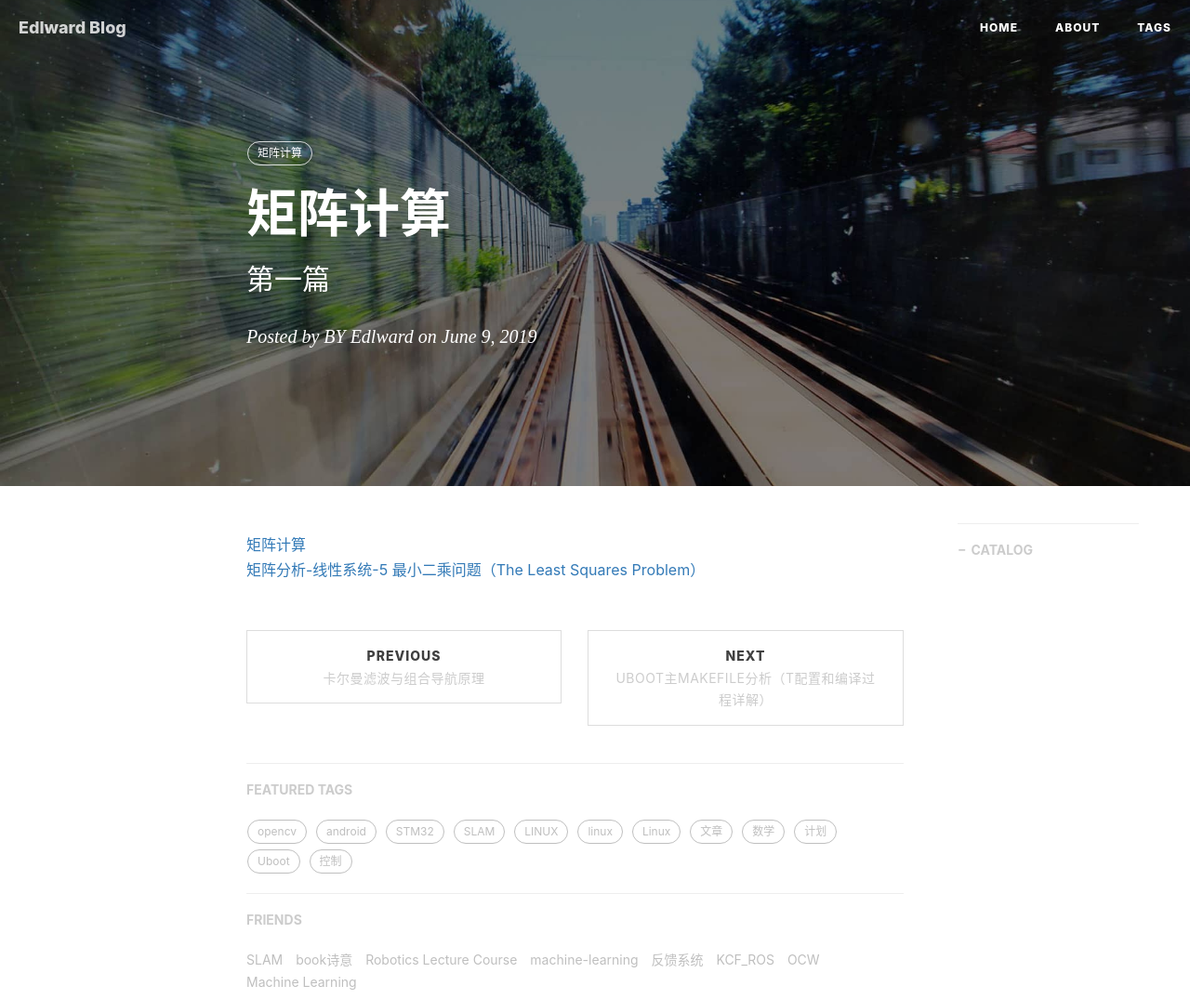
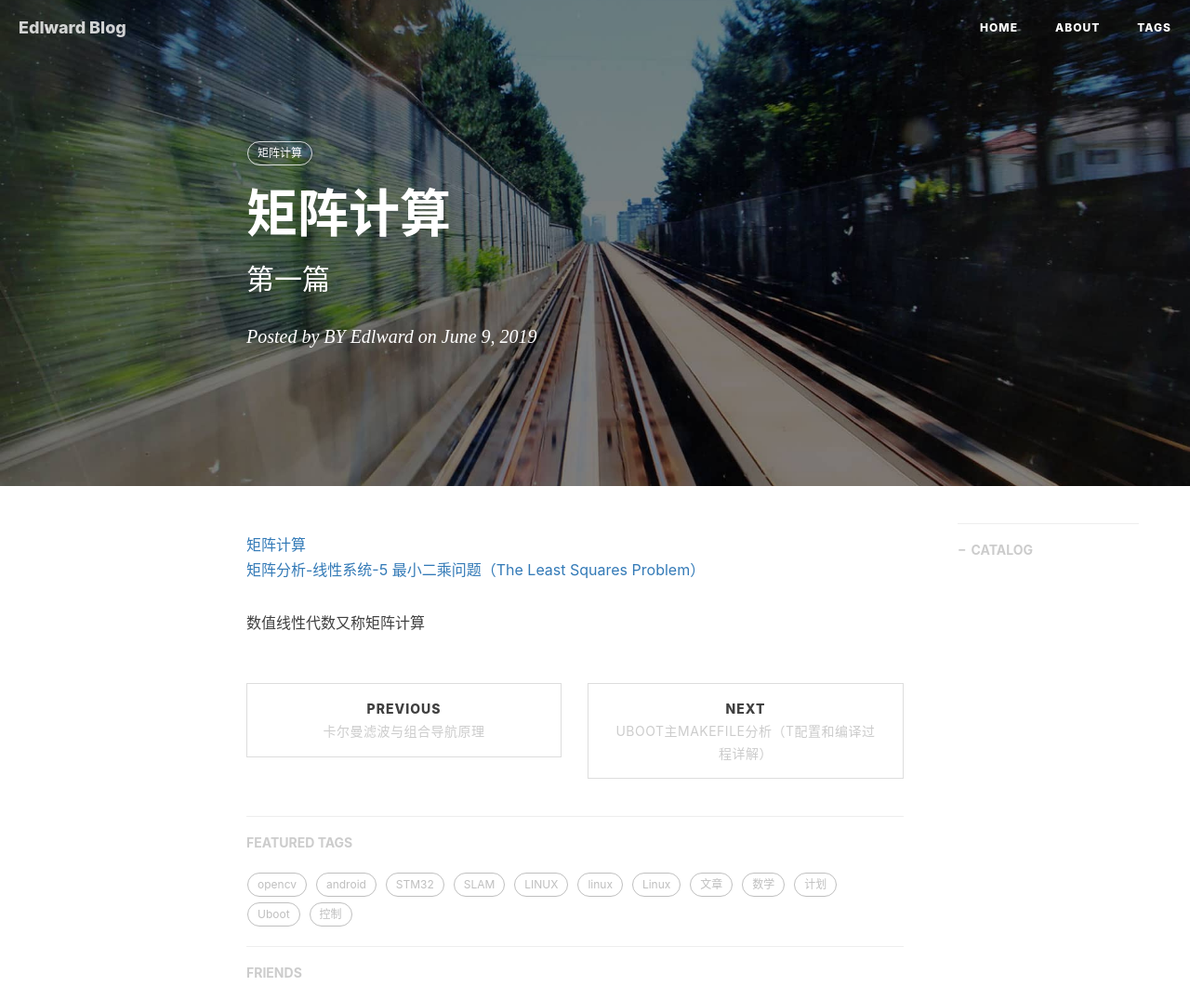
Before and after one commit to gary-robotics/dlward, a Jekyll site: the page built from _posts/2019-06-14-矩阵计算-2019.markdown, in a window 1280 px wide, cut to the strip 0-1075 px from the top of the page. Shown: the whole strip at 93% size. Built offline with Jekyll 4.4.1, drawn with Linux system fonts in a browser that asks for light colours; nearby versions of some CDN libraries; comment, search, counter and statistics services are not loaded.

Commit message:
Update and rename _posts/2019-06-14-矩阵计算-2019.markdown to  _posts/2019-06-14-矩阵计算-2019.markdown

```diff
--- a/_posts/2019-06-14-矩阵计算-2019.markdown
+++ b/_posts/2019-06-14-矩阵计算-2019.markdown
@@ -12,3 +12,5 @@ tags:                               #标签
 
 [矩阵计算](http://math.ecnu.edu.cn/~jypan/Teaching/MatrixComp/)
 [矩阵分析-线性系统-5 最小二乘问题（The Least Squares Problem）](https://www.cnblogs.com/pegasus/archive/2011/11/10/2244472.html)
+
+数值线性代数又称矩阵计算
```
